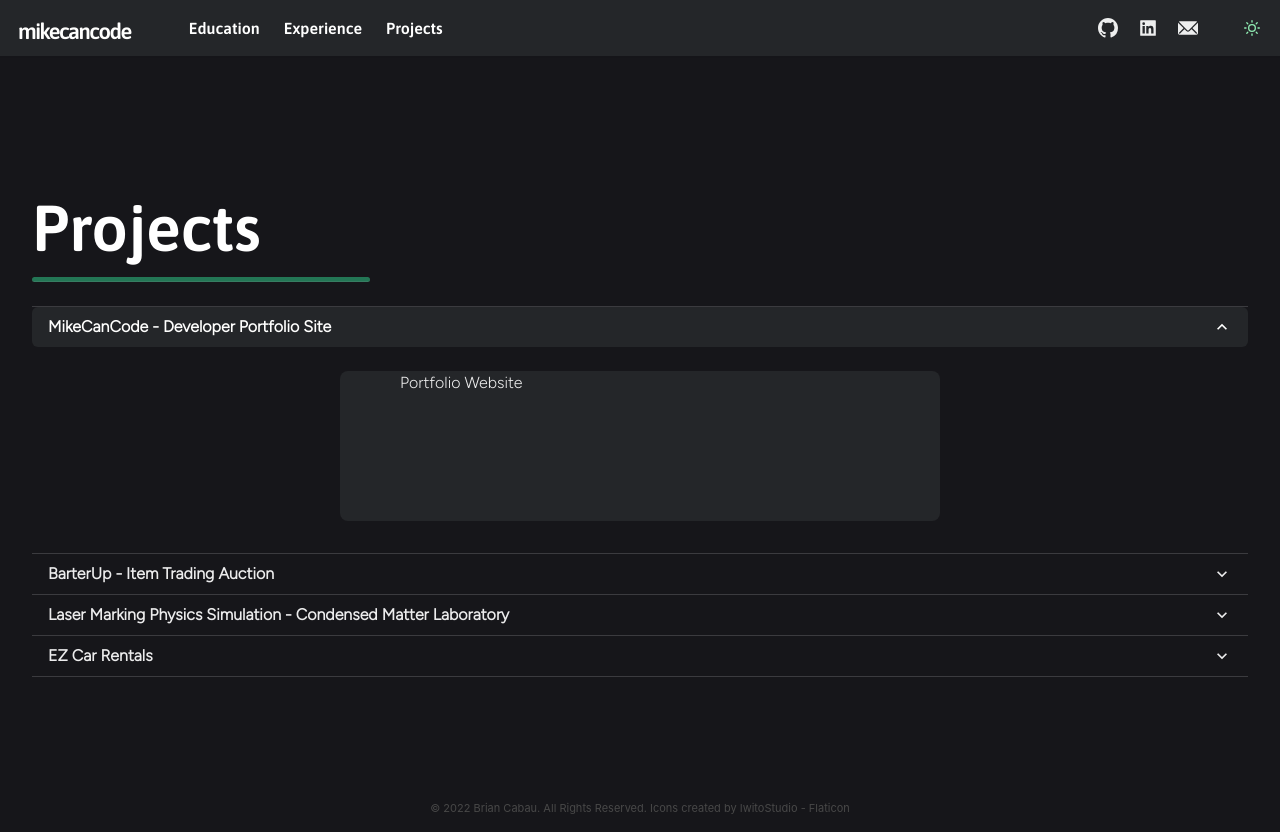
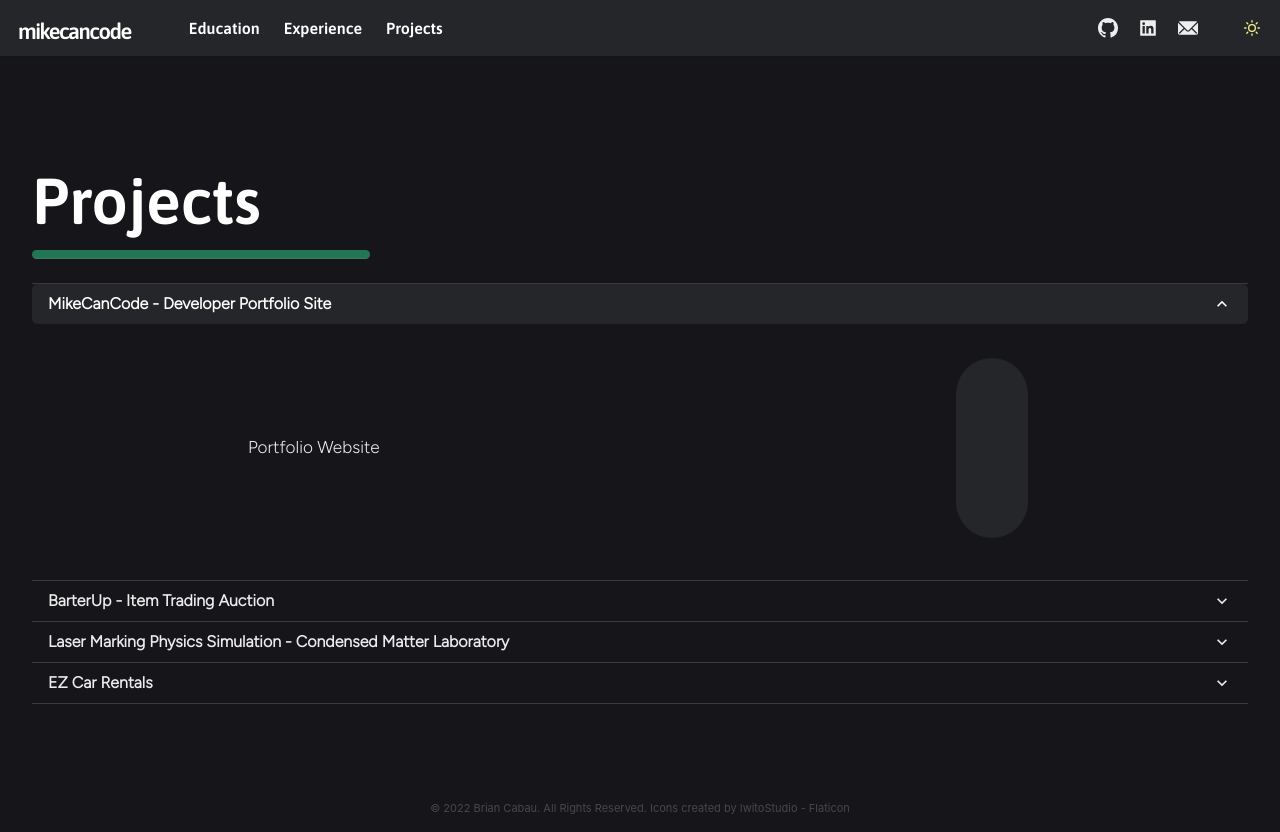
Before and after one commit to bcabau1/mike-can-code, a Next.js app: page /projects in a window 1280 px wide. Built offline with nearby package versions, Linux system fonts and the light colour scheme.

Commit message:
theme update (text color)

```diff
--- a/components/projectbanner.js
+++ b/components/projectbanner.js
@@ -3,27 +3,11 @@ import { Box, Flex, useColorModeValue, Text } from "@chakra-ui/react"
 
 export default function ProjectBanner(props) {
     return (
-        <>
-            <Flex
-            w='600px'
-            h='150px'
-            m='4'
-            justify='center'
-            align='center'
-            borderRadius='lg'
-            bg={useColorModeValue('#fffffe', '#242629')}
-            >
-                <Flex position='relative' w='10%' h='100%' >
-
+            <Flex m='4' w='800px' minH='200px'  justify='center' textAlign='left'>
+                <Flex position='relative' w='88%' p='2'  align='center' justify='left' fontFamily='snippit' fontSize='calc(14px + .25vw)'>{props.summary}</Flex>
+                <Flex position='relative' justify='center' align='center' w='12%' >
+                    <Box position='relative' h='90%' w='75%' borderRadius='full' bg= {useColorModeValue('#fffffe', '#242629')}></Box>
                 </Flex>
-                <Flex position='relative' w='90%' h='100%' >
-                    <Flex position='relative' w='100%' h='20%'  >
-                        {props.summary}
-                    </Flex>
-
-                </Flex>
-
             </Flex>
-        </>
     )
 }
--- a/components/toggletheme.js
+++ b/components/toggletheme.js
@@ -11,7 +11,7 @@ export default function ToggleTheme() {
           size='md'
           aria-label="change theme"
           variant="ghost"
-          colorScheme={useColorModeValue('cyan','whatsapp')}
+          colorScheme={useColorModeValue('purple','yellow')}
           icon={useColorModeValue(<MoonIcon />, <SunIcon />)}
           onClick={toggleColorMode}
         ></IconButton>
--- a/libs/theme.js
+++ b/libs/theme.js
@@ -22,14 +22,14 @@ const components = {
       }),
     variants: {
       'section-title': {
-        fontSize: 'calc(70px + 4vw)',
+        fontSize: 'calc(72px + 4vw)',
       },
       'sub-title': props => ({
         fontSize: 'calc(20px + 1vw)',
-        color: mode('#242629', '#94a1b2')(props)
+        color: mode('#72757e', '#94a1b2')(props)
       }),
       'banner-title': props => ({
-        fontSize: 'calc(18px + 1vw)',
+        fontSize: 'calc(20px + 1vw)',
         color: mode('#0d0d0d', '#fffffe')(props)
       }),
       'tab-title': props => ({
--- a/pages/education.js
+++ b/pages/education.js
@@ -13,7 +13,7 @@ export default function Education(router)  {
                 <Flex w='100%'  flexWrap='wrap' overflow='auto' alignItems='center' justifyContent='center' fontFamily='snippit'>
                     <Heading w='100%' as="h3" variant="tab-title" id='proj' mb='6' textAlign={'left'}>
                     <Text textAlign='left' lineHeight='1.5em'>Education</Text>
-                    <Divider bg={useColorModeValue('#8bd3dd', '#2cb67d')} w='calc(300px + 3vw)' h='4px' borderRadius='full' orientation='horizontal' />
+                    <Divider bg={useColorModeValue('#8bd3dd', '#2cb67d')} w='calc(300px + 3vw)' h='8px' borderRadius='full' orientation='horizontal' />
                     </Heading>
                 </Flex>
 
--- a/pages/experience.js
+++ b/pages/experience.js
@@ -13,7 +13,7 @@ export default function Experience(router)  {
                 <Flex w='100%'  flexWrap='wrap' overflow='auto' alignItems='center' justifyContent='center' fontFamily='snippit'>
                     <Heading w='100%' as="h3" variant="tab-title" id='proj' mb='6' textAlign={'left'}>
                     <Text textAlign='left' lineHeight='1.5em'>Experience</Text>
-                    <Divider bg={useColorModeValue('#8bd3dd', '#2cb67d')} w='calc(300px + 3vw)' h='4px' borderRadius='full' orientation='horizontal' />
+                    <Divider bg={useColorModeValue('#8bd3dd', '#2cb67d')} w='calc(300px + 3vw)' h='8px' borderRadius='full' orientation='horizontal' />
                     </Heading>
                 </Flex>
 
--- a/pages/projects.js
+++ b/pages/projects.js
@@ -17,7 +17,8 @@ const projects = [{
         id: 1,
         title: 'BarterUp - Item Trading Auction',
         stack: `Php, MySQL`,
-        description: `BarterUp: Item Trading Auction`,
+        description: `A web application where users can trade or bid between real-world items among one another.
+                        The product was built using PHP and MySQL.`,
         repoLink: 'https://github.com/bcabau1/BarterUp'
     },
     {
@@ -31,7 +32,8 @@ const projects = [{
         id: 3,
         title: 'EZ Car Rentals',
         stack: `Php, MySQL`,
-        description: `Laser marking physics simulation of mirror galvanometer.`,
+        description: `A car rental web app where users can get estimates, rent, and return cars.
+                     The product was developed using PHP, SQL, and the PayPal API.`,
         repoLink: 'https://github.com/bcabau1/Car-Rental-Web-App'
     }
 ]
@@ -65,7 +67,7 @@ export default function Projects(router)  {
                 <Flex w='100%'  flexWrap='wrap' overflow='auto' alignItems='center' justifyContent='center' fontFamily='snippit'>
                     <Heading w='100%' as="h3" variant="tab-title" id='proj' mb='6' textAlign={'left'}>
                     <Text textAlign='left' lineHeight='1.5em'>Projects</Text>
-                    <Divider bg={useColorModeValue('#8bd3dd', '#2cb67d')} w='calc(300px + 3vw)' h='4px' borderRadius='full' orientation='horizontal' />
+                    <Divider bg={useColorModeValue('#8bd3dd', '#2cb67d')} w='calc(300px + 3vw)' h='8px' borderRadius='full' orientation='horizontal' />
                     </Heading>
                     {<ProjectCards projects={projects}/>}
                 </Flex>
```
